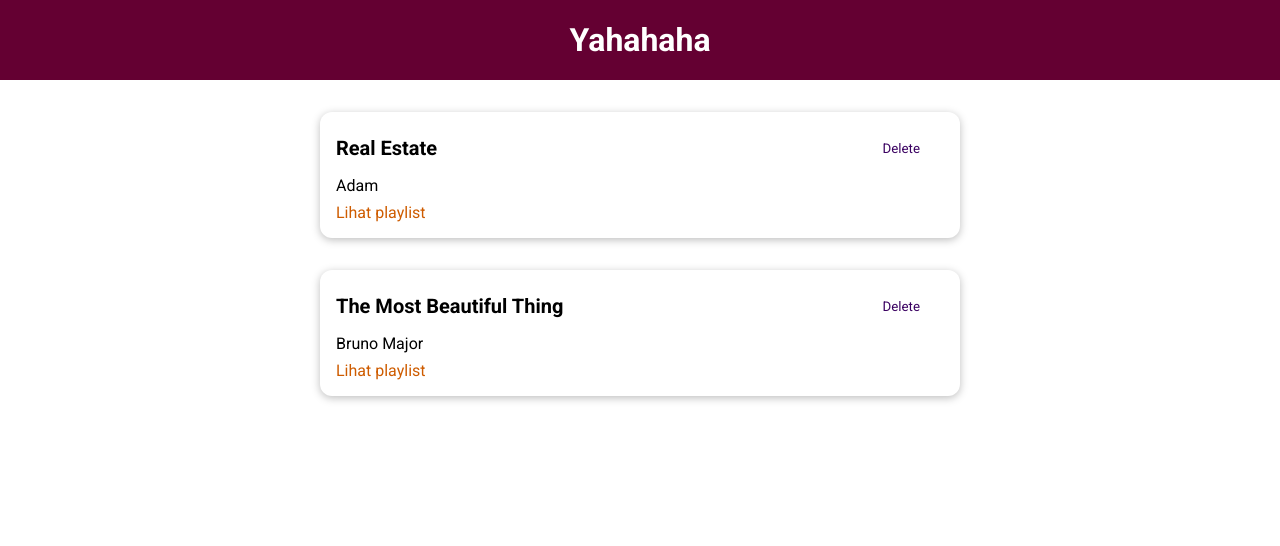
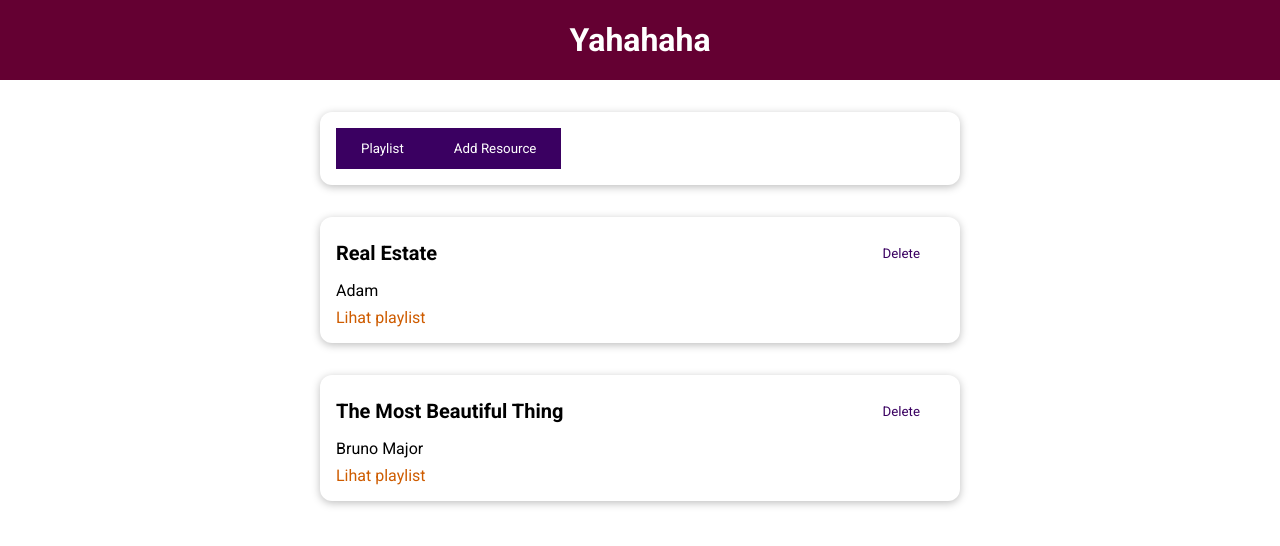
Before and after one commit to alaranci/playlist-app, a Vue app: page / in a window 1280 px wide. Shown: the top 546 px of the page. Built offline with nearby package versions, Linux system fonts and the light colour scheme.

Commit message:
dynamic components

```diff
--- a/src/App.vue
+++ b/src/App.vue
@@ -1,16 +1,19 @@
 <template>
   <the-header title="Yahahaha"></the-header>
+  <the-resources></the-resources>
   <playlist-template :playlist="playlist"></playlist-template>
 </template>
 
 <script>
+import TheHeader from '@/components/layouts/TheHeader.vue';
+import TheResources from '@/components/playlist-resources/TheResources.vue';
 import PlaylistTemplate from '@/components/playlist-resources/PlaylistTemplate.vue';
-import TheHeader from '@/components/layouts/TheHeader.vue';
 
 export default {
   components: {
+    TheHeader,
+    TheResources,
     PlaylistTemplate,
-    TheHeader,
   },
 
   data() {
--- /dev/null
+++ b/src/components/playlist-resources/AddResources.vue
@@ -0,0 +1 @@
+<template>yahahaha</template>
--- a/src/components/playlist-resources/PlaylistTemplate.vue
+++ b/src/components/playlist-resources/PlaylistTemplate.vue
@@ -15,7 +15,7 @@ import PlaylistComponent from './PlaylistComponent.vue';
 
 export default {
   props: {
-    playlist: String,
+    playlist: Array,
   },
 
   components: {
--- /dev/null
+++ b/src/components/playlist-resources/TheResources.vue
@@ -0,0 +1,39 @@
+<template>
+  <base-card>
+    <base-button @click="setSelectedTab('playlist-component')"
+      >Playlist</base-button
+    >
+    <base-button @click="setSelectedTab('add-resources')"
+      >Add Resource</base-button
+    >
+  </base-card>
+  <component :is="selectedTab"></component>
+</template>
+
+<script>
+import PlaylistComponent from './PlaylistComponent.vue';
+import AddResources from './AddResources.vue';
+import BaseButton from '../user-interfaces/BaseButton.vue';
+import BaseCard from '../user-interfaces/BaseCard.vue';
+
+export default {
+  components: {
+    PlaylistComponent,
+    AddResources,
+    BaseButton,
+    BaseCard,
+  },
+
+  data() {
+    return {
+      selectedTab: 'playlist-template',
+    };
+  },
+
+  methods: {
+    setSelectedTab(tab) {
+      this.selectedTab = tab;
+    },
+  },
+};
+</script>
```
